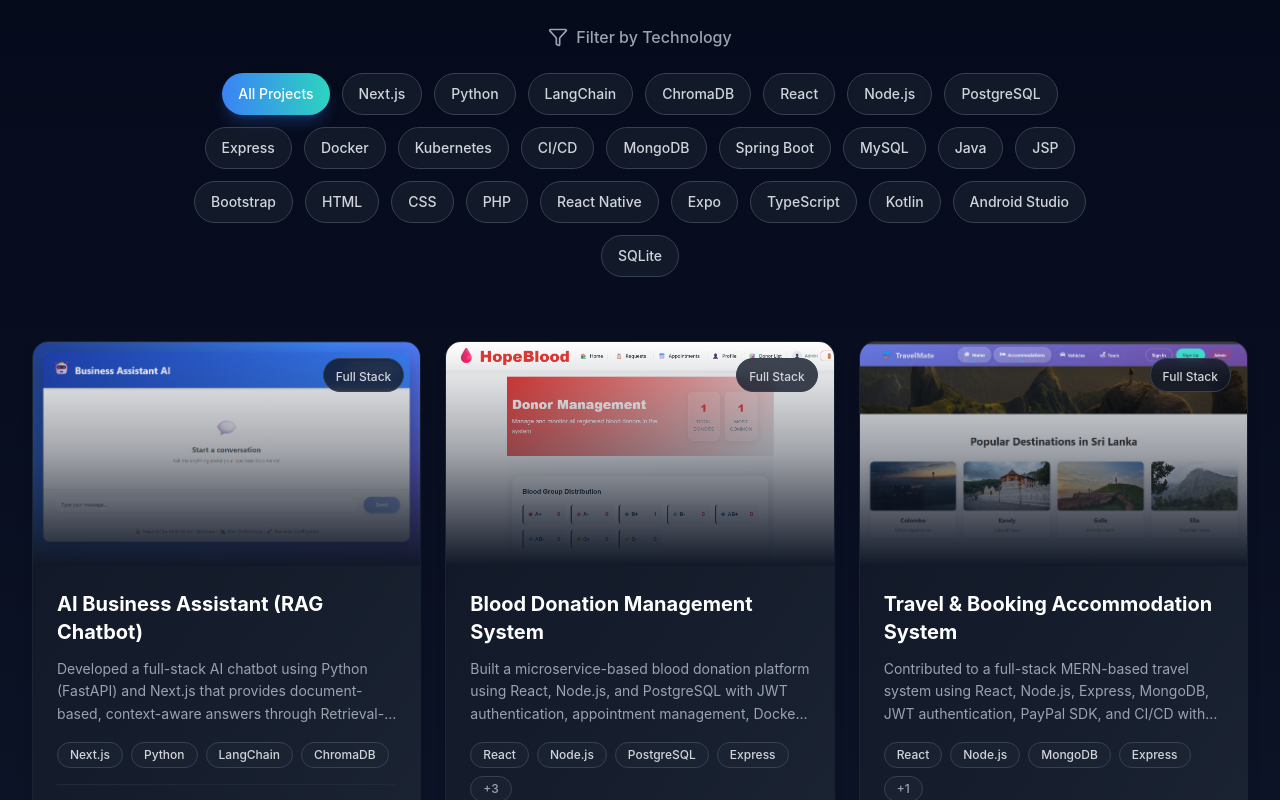
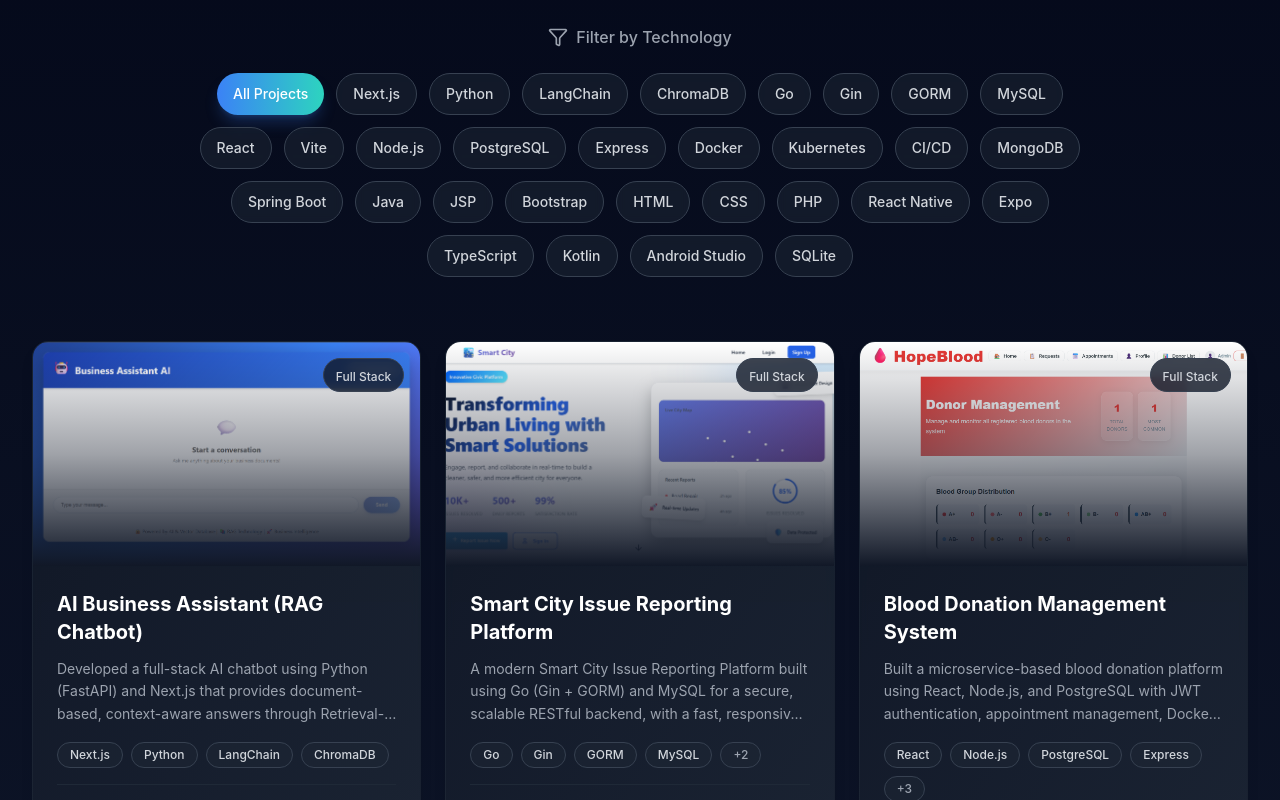
Before and after one commit to Nipuni002/My_Portfolio, a React (Create React App) app: page / in a window 1280 px wide. Shown: the part 1240-2040 px from the top of the page. Built offline with nearby package versions, Linux system fonts and the light colour scheme.

Commit message:
Update Skills and projects

```diff
--- a/src/components/ProjectsGrid.jsx
+++ b/src/components/ProjectsGrid.jsx
@@ -11,6 +11,7 @@ import bloodImg from "./images/blood.png";
 import TravelImg from "./images/travel.png";
 import FoodImg from "./images/Food.png";
 import AIchatbot from "./images/AIChat.png";
+import SmartCity from "./images/smartcity.png";
 import { Sparkles, Filter } from "lucide-react";
 
 const ProjectsGrid = () => {
@@ -188,8 +189,16 @@ const defaultProjects = [
     technologies: ["Next.js", "Python", "LangChain", "ChromaDB"],
     link: "https://github.com/Nipuni002/Business-Assistant-AI.git",
   },
+   {
+    id: "2",
+    title: "Smart City Issue Reporting Platform",
+    description: "A modern Smart City Issue Reporting Platform built using Go (Gin + GORM) and MySQL for a secure, scalable RESTful backend, with a fast, responsive React (Vite) frontend powered by JWT-based authentication.",
+    image: SmartCity,
+    technologies: ["Go", "Gin", "GORM", "MySQL", "React", "Vite"],
+    link: "https://github.com/Nipuni002/Smart-City-Issue-Reporting-Platform.git",
+  },
   {
-    id: "2",
+    id: "3",
     title: "Blood Donation Management System",
     description: "Built a microservice-based blood donation platform using React, Node.js, and PostgreSQL with JWT authentication, appointment management, Docker containers, and Kubernetes deployment supported by GitHub Actions CI/CD.",
     image: bloodImg,
@@ -197,7 +206,7 @@ const defaultProjects = [
     link: "https://github.com/Nipuni002/Blood-donation-system",
   },
   {
-    id: "3",
+    id: "4",
     title: "Travel & Booking Accommodation System",
     description: "Contributed to a full-stack MERN-based travel system using React, Node.js, Express, MongoDB, JWT authentication, PayPal SDK, and CI/CD with GitHub Actions. Developed the Package Management module with admin-managed travel packages and user booking workflows.",
     image: TravelImg,
@@ -205,7 +214,7 @@ const defaultProjects = [
     link: "https://github.com/Nipuni002/Booking-System",
   },
   {
-    id: "4",
+    id: "5",
     title: "Landscaping & Garden Service Management",
     description: "Comprehensive MERN stack solution for managing landscaping and gardening services, featuring service booking, customer management, and employee management systems.",
     image: LandImg,
@@ -213,7 +222,7 @@ const defaultProjects = [
     link: "https://github.com/Nipuni002/GreenScape",
   },
   {
-    id: "5",
+    id: "6",
     title: "Skin Care Consultation Management System",
     description: "Spring Boot and React.js platform combining AI technology, progress tracking, appointment management, and blog content to deliver a complete skincare solution.",
     image: SkinImg,
@@ -221,7 +230,7 @@ const defaultProjects = [
     link: "https://github.com/Nipuni002/Skin_Care_Consultation",
   },
   {
-    id: "6",
+    id: "7",
     title: "Computer Spare Parts Management System",
     description: "Web-based project implemented following Model-View-Controller architecture using Java, JSP, MySQL, and Bootstrap for an online computer parts management solution.",
     image: CompImg,
@@ -229,7 +238,7 @@ const defaultProjects = [
     link: "https://github.com/Nipuni002/Online_Computer_Spare_Parts_System",
   },
   {
-    id: "7",
+    id: "8",
     title: "University Student Helpdesk System",
     description: "Developed a student online helpdesk system using HTML, CSS, and PHP to streamline student support and query management.",
     image: StuImg,
@@ -237,7 +246,7 @@ const defaultProjects = [
     link: "https://github.com/Nipuni002/University_Students_Online_Helpdesk",
   },
   {
-    id: "8",
+    id: "9",
     title: "Healthy Food Tips Mobile App",
     description: "Cross-platform React Native app providing science-based nutrition guidance with daily tips, meal planning, water tracking, and offline access built with Expo and TypeScript.",
     image: FoodImg,
@@ -245,7 +254,7 @@ const defaultProjects = [
     link: "https://github.com/Nipuni002/Healthy_Food_Tips-App.git",
   },
   {
-    id: "9",
+    id: "10",
     title: "MindSets Mobile App",
     description: "Mindfulness Android app built with Kotlin to help users track sleep, yoga, and meditation sessions for improved mental wellbeing.",
     image: mindImg,
@@ -253,7 +262,7 @@ const defaultProjects = [
     link: "https://github.com/Nipuni002/Mindsets_mobile_App",
   },
   {
-    id: "10",
+    id: "11",
     title: "Personal Finance Tracker",
     description: "Android finance app developed with Kotlin and SQLite for expense tracking, budget setting, and financial management with intuitive tools and smart alerts.",
     image: FinaImg,
--- a/src/components/SkillsDisplay.jsx
+++ b/src/components/SkillsDisplay.jsx
@@ -31,6 +31,7 @@ import {
   SiTypescript,
   SiExpo,
   SiReact as SiReactNative,
+  SiGo,
 } from "react-icons/si";
 import { Sparkles, Cpu, Terminal, Code2 } from "lucide-react";
 
@@ -84,6 +85,7 @@ const SkillsDisplay = () => {
       { name: "Express.js", icon: SiExpress },
       { name: "Spring Boot", icon: SiSpringboot },
       { name: "PHP", icon: SiPhp },
+      { name: "Golang", icon: SiGo },
     ],
     devops: [
       { name: "Docker", icon: SiDocker },
```
Also changed, not shown: src/components/images/smartcity.png (added).
